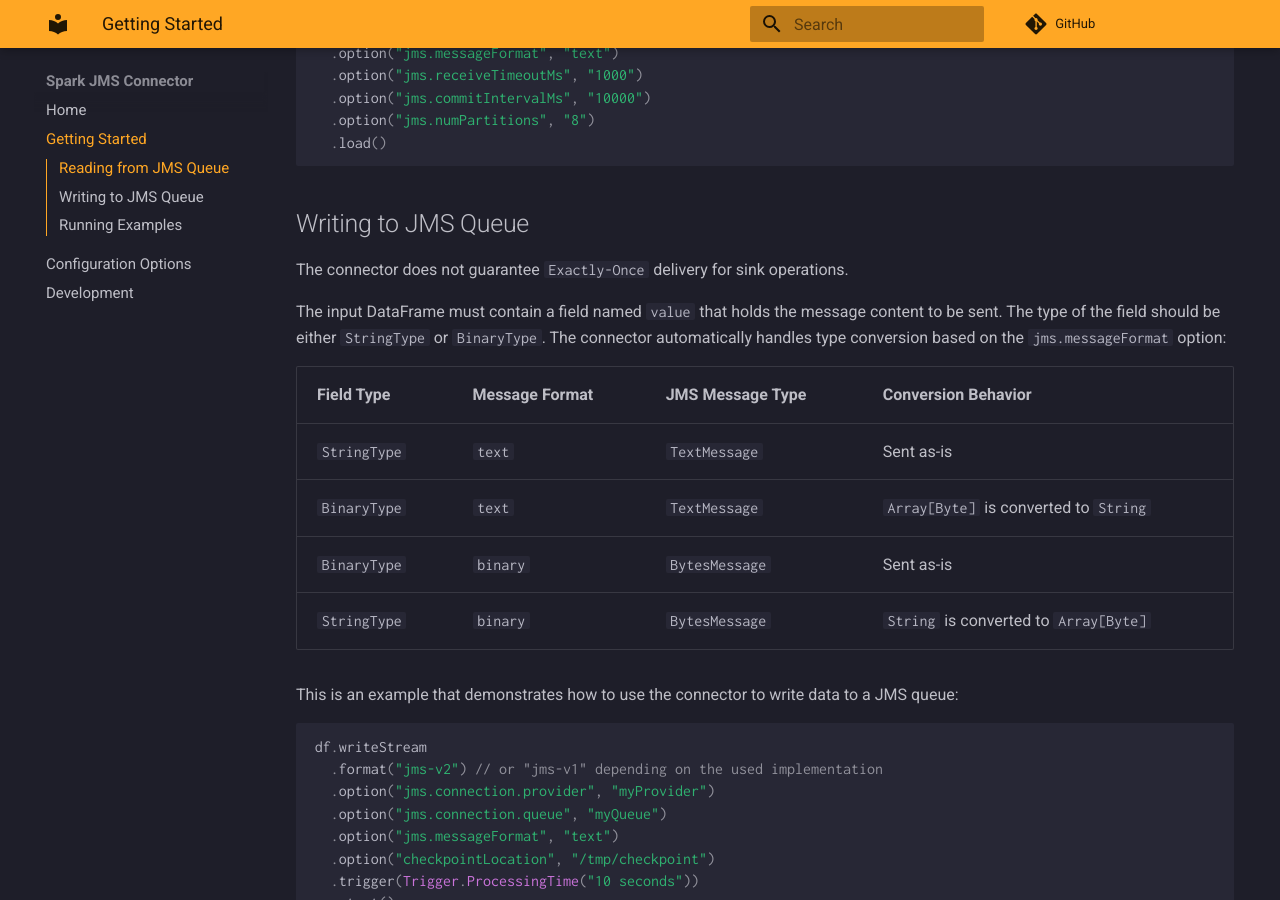
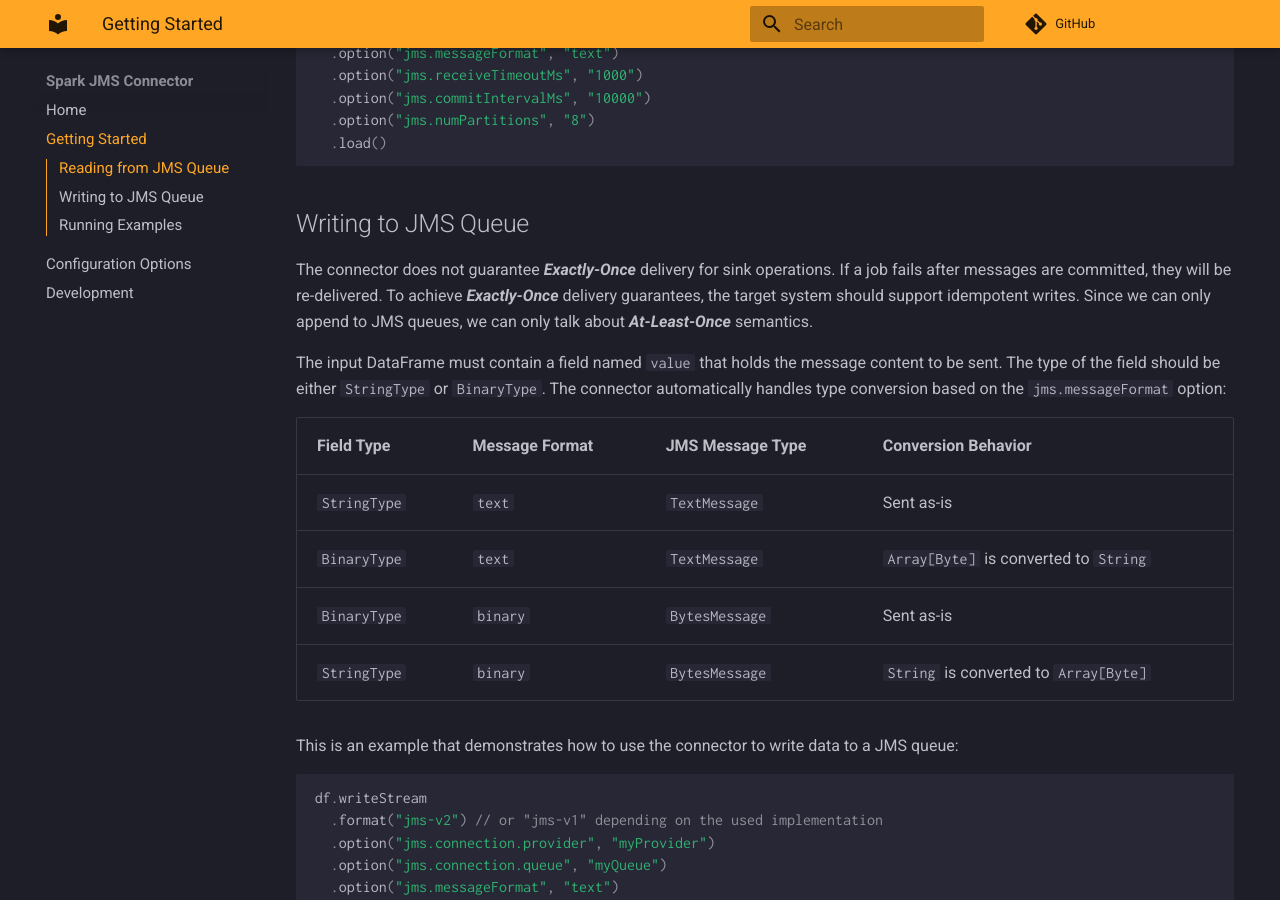
Before and after one commit to dyaraev/spark-jms-connector, an MkDocs documentation site: the page built from docs/getting-started.md, in a window 1280 px wide and 900 px high, scrolled down 700 px. Built offline with MkDocs 1.6.1 and Material for MkDocs 9.7.7, drawn with Linux system fonts in a browser that asks for light colours; plug-ins that fetch from the network failed and are left out; comment, search, counter and statistics services are not loaded.

Commit message:
docs: minor fixes and improvements

```diff
--- a/docs/getting-started.md
+++ b/docs/getting-started.md
@@ -2,7 +2,7 @@
 
 ## Reading from JMS Queue
 
-By default, the JMS source provides `At-Least-Once` delivery guarantee. `Exactly-Once` delivery can be achieved by using specific output formats, for instance, Delta Lake.
+By default, the JMS source provides ***At-Least-Once*** delivery guarantee. ***Exactly-Once*** delivery can be achieved by using specific output formats, for instance, Delta Lake.
 
 The resulting DataFrame schema returned by the source consists of the following fields:
 
@@ -32,7 +32,10 @@ val df = spark.readStream
 
 ## Writing to JMS Queue
 
-The connector does not guarantee `Exactly-Once` delivery for sink operations.
+The connector does not guarantee ***Exactly-Once*** delivery for sink operations.
+If a job fails after messages are committed, they will be re-delivered.
+To achieve ***Exactly-Once*** delivery guarantees, the target system should support idempotent writes.
+Since we can only append to JMS queues, we can only talk about ***At-Least-Once*** semantics.
 
 The input DataFrame must contain a field named `value` that holds the message content to be sent. The type of the field should be either `StringType` or `BinaryType`. The connector automatically handles type conversion based on the `jms.messageFormat` option:
 
```
Also changed, not shown: README.md (+2 -2 lines), docs/development.md (+3 -3 lines), docs/index.md (+1 -1 lines).
